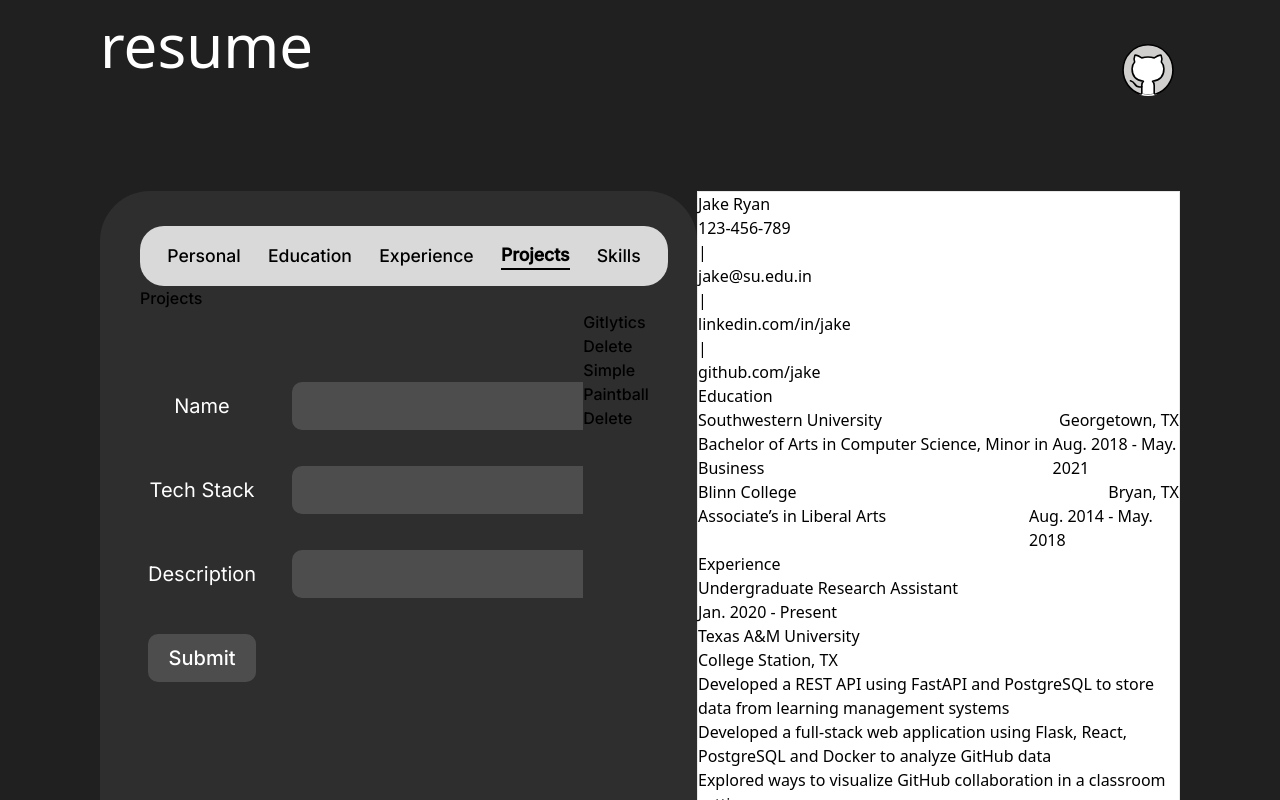
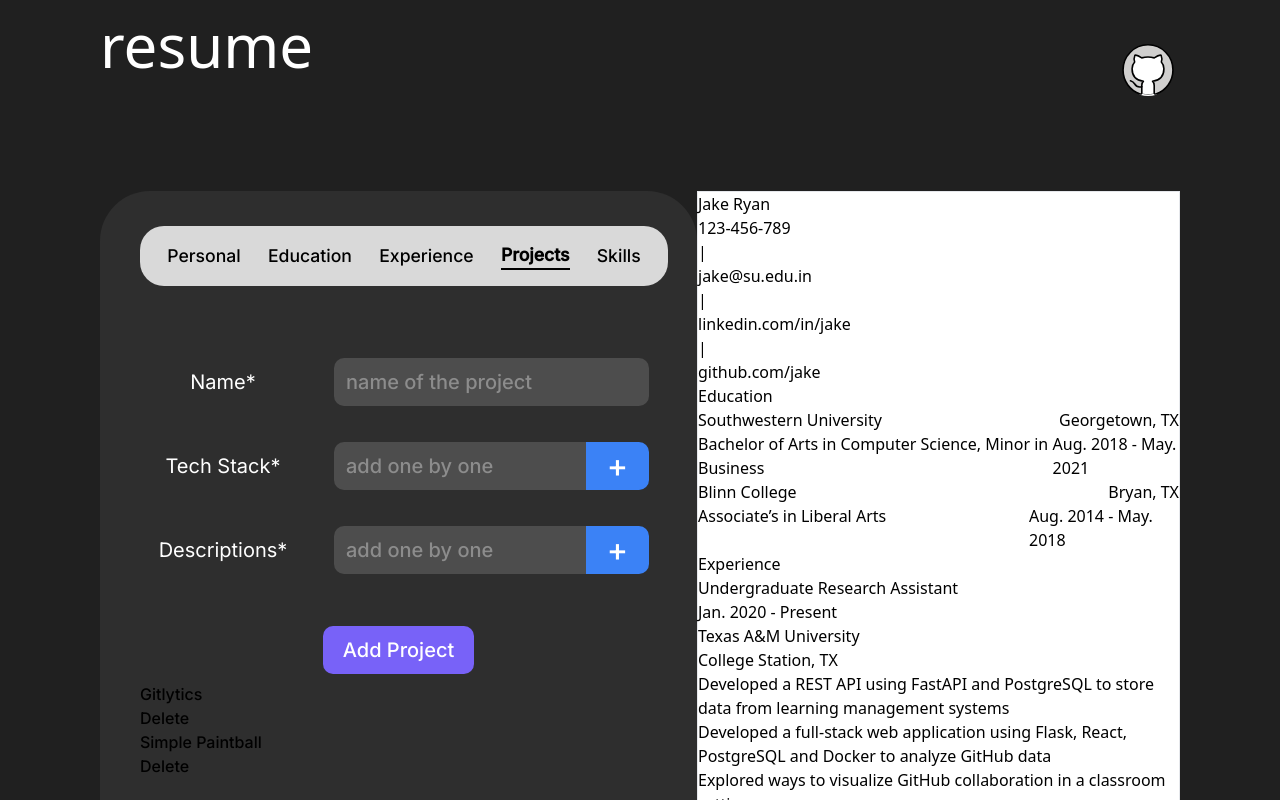
Before and after one commit to GopiWebDev/react_cv_application, a React (Vite) app: page / in a window 1280 px wide. Both pictures are taken after a click on the element "Projects". Shown: the top 800 px of the page. Built offline with nearby package versions, Linux system fonts and the light colour scheme.

Commit message:
started projects design

```diff
--- a/src/components/forms/ProjectsForm.jsx
+++ b/src/components/forms/ProjectsForm.jsx
@@ -84,20 +84,19 @@ const ProjectsForm = ({ setData, data }) => {
   }
 
   return (
-    <div>
-      <h2>Projects</h2>
-      <div className='flex'>
+    <>
       <form action='' className='form' onSubmit={handleSubmit}>
-          <label htmlFor='name'>Name</label>
+        <label htmlFor='name'>Name*</label>
         <input
           onChange={handleInputChange}
           type='text'
           name='name'
           id='name'
           required
+          placeholder='name of the project'
         />
 
-          <label htmlFor='tools'>Tech Stack</label>
+        <label htmlFor='tools'>Tech Stack*</label>
         {tools.length > 0 ? (
           <div>
             <h3>Added Stacks</h3>
@@ -120,31 +119,44 @@ const ProjectsForm = ({ setData, data }) => {
         )}
         <span>
           <input
+            className='input-with-btn'
             type='text'
             name='tools'
             id='tools'
             onChange={handleInputChange}
             value={toolsInput}
+            placeholder='add one by one'
           />
-            <button
-              onClick={addTools}
-              type='button'
-              style={{ width: '20px', cursor: 'pointer' }}
-            >
+          <button onClick={addTools} type='button'>
             +
           </button>
         </span>
 
-          <label htmlFor='descriptions'>Description</label>
+        <label htmlFor='descriptions'>Descriptions*</label>
+        <span>
+          <input
+            className='input-with-btn'
+            type='text'
+            name='descriptions'
+            id='descriptions'
+            onChange={handleInputChange}
+            value={inputValue}
+            placeholder='add one by one'
+          />
+          <button onClick={addDescription} type='button'>
+            +
+          </button>
+        </span>
+
         {description.length > 0 ? (
-            <div>
-              <h3>Added Descriptions</h3>
-              <ul>
+          <div className='descriptions'>
+            <h4 className='text-[1.2rem]'>Added Descriptions</h4>
+            <ul className='my-3'>
               {description &&
-                  description.map((desc) => {
+                description.map((desc, i) => {
                   return (
-                      <div key={desc}>
-                        <li>{desc}</li>
+                    <div key={`${desc}-${i}`} className='flex justify-between'>
+                      <li>{`${i}. ${desc}`}</li>
                       <button
                         type='button'
                         onClick={() => deleteDescription(desc)}
@@ -159,23 +171,9 @@ const ProjectsForm = ({ setData, data }) => {
         ) : (
           ''
         )}
-          <span>
-            <input
-              type='text'
-              name='descriptions'
-              id='descriptions'
-              onChange={handleInputChange}
-              value={inputValue}
-            />
-            <button
-              onClick={addDescription}
-              type='button'
-              style={{ width: '20px', cursor: 'pointer' }}
-            >
-              +
-            </button>
-          </span>
-          <input type='submit' />
+        <div className='button-div'>
+          <input type='submit' value='Add Project' />
+        </div>
       </form>
       <div>
         {data.map((data) => {
@@ -187,8 +185,7 @@ const ProjectsForm = ({ setData, data }) => {
           )
         })}
       </div>
-      </div>
-    </div>
+    </>
   )
 }
 
```
Also changed, not shown: src/components/forms/ExperienceForm.jsx (line endings or trailing spaces). Lines whose indentation alone changed are shown as unchanged.
